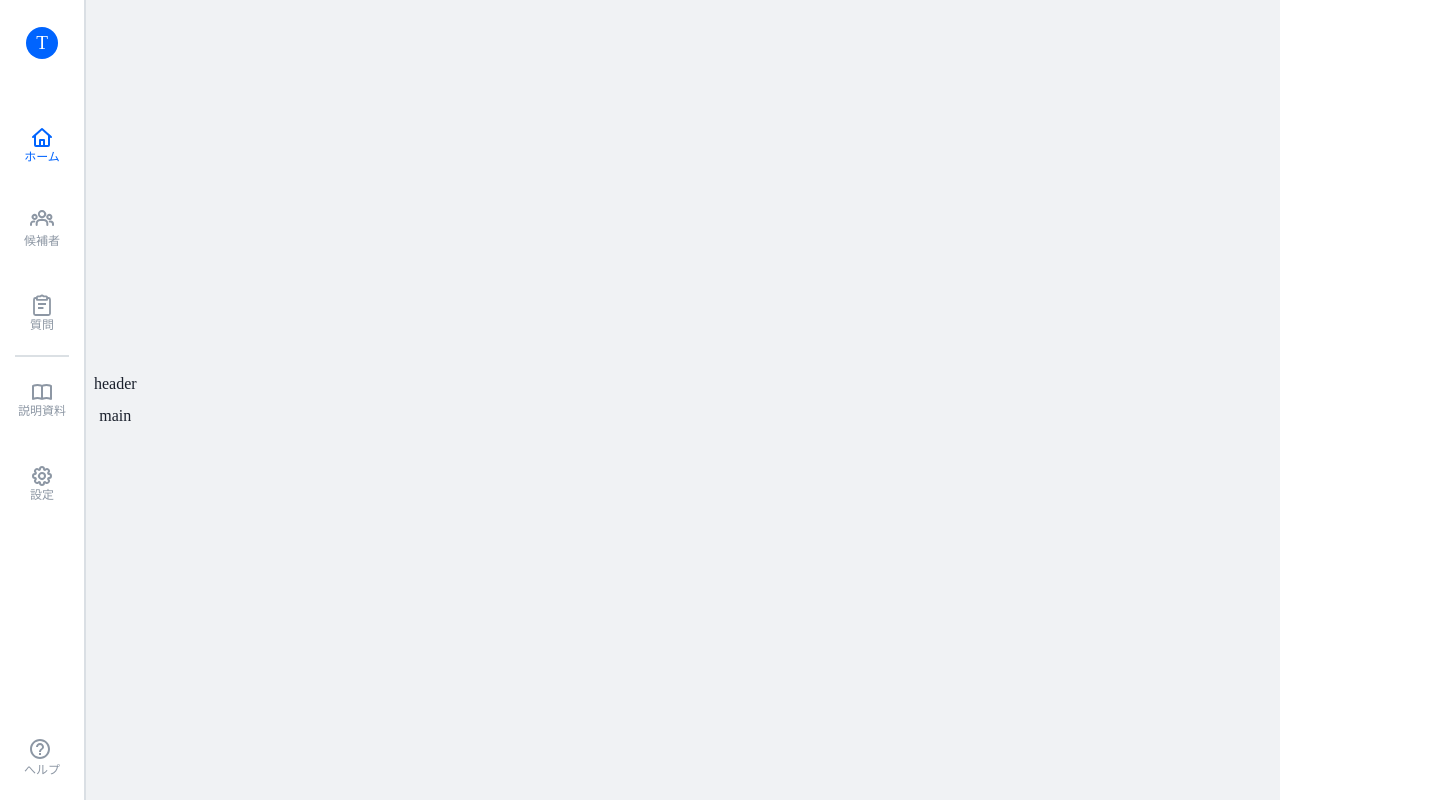
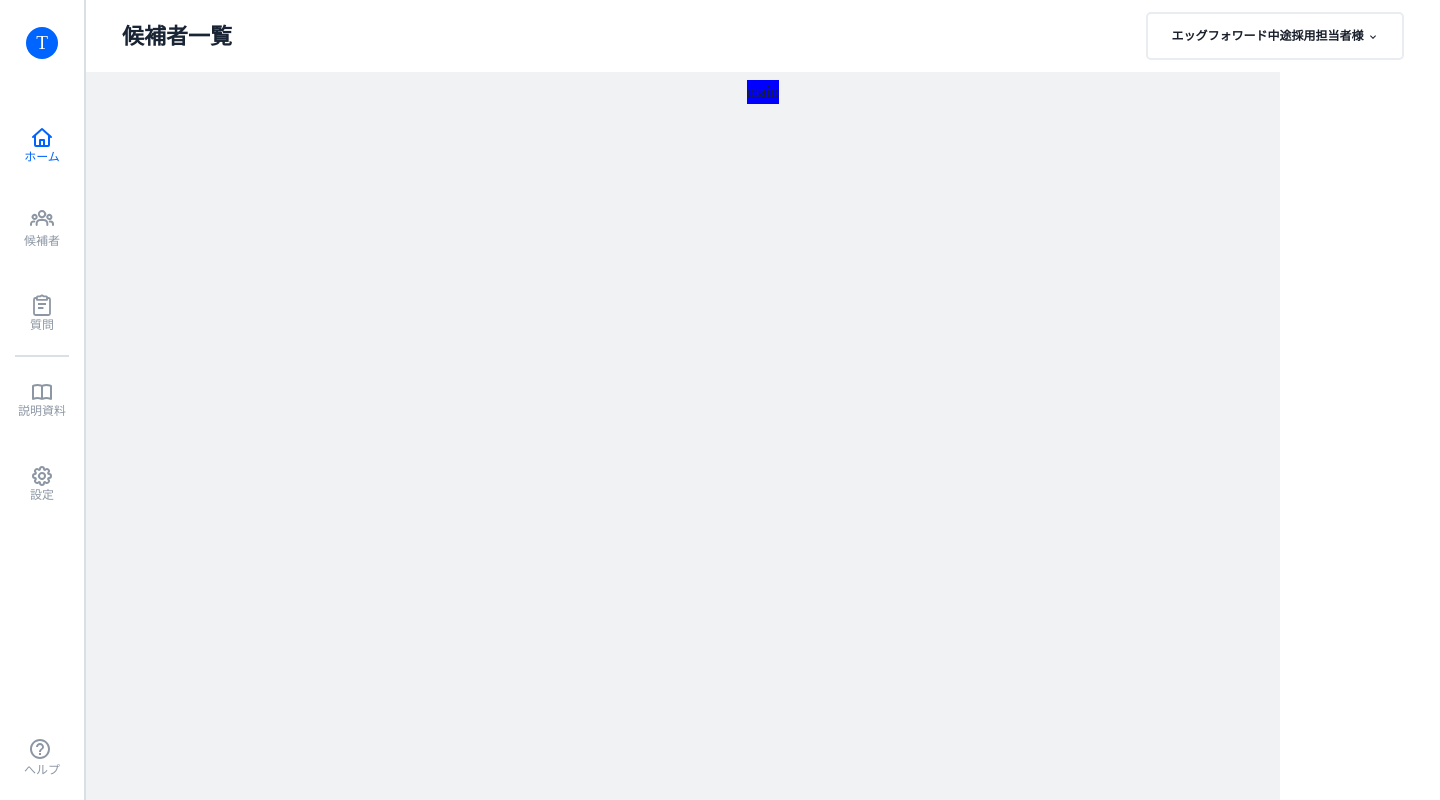
Before and after one commit to tangxife/react.ts.void, a React (Create React App) app: page / in a window 1280 px wide. Shown: the whole page, 1440 px wide, since content can reach past the window. Built offline with nearby package versions, Linux system fonts and the light colour scheme.

Commit message:
add header component

```diff
--- a/src/components/Header.tsx
+++ b/src/components/Header.tsx
@@ -1,10 +1,71 @@
 import React from "react"
+import { Box, Flex, Menu, MenuButton, MenuItem, MenuList, Spacer } from "@chakra-ui/react"
+import { ChevronDownIcon } from "@chakra-ui/icons"
+import Text from "./Text"
 
-const Header: React.FC = () => {
+import theme from "src/theme/theme"
+
+type MenuItemType = {
+  key: string
+  menuTitle: string
+}
+
+interface PropsType {
+  title?: string
+  userName: string
+  menuItems?: MenuItemType[]
+  onMenuSelect?: (key: string) => void
+}
+
+const Header: React.FC<PropsType> = ({ title, userName, menuItems, onMenuSelect }) => {
+  const handleMenuSelect = (key: string) => {
+    if (onMenuSelect) {
+      onMenuSelect(key)
+    } else {
+      console.log("men clicked!")
+    }
+  }
+
   return (
-    <>
-      <div>header</div>
-    </>
+    <Flex w="1354px" h="72px" bg={theme.Color.Bg.bg_01} alignItems="center">
+      {title && (
+        <Box marginLeft="36px">
+          <Text fontStyle="h3">{title}</Text>
+        </Box>
+      )}
+      <Spacer />
+      <Menu>
+        <MenuButton
+          width="258px"
+          height="48px"
+          marginRight="36px"
+          border={theme.Border.border_01}
+          borderRadius="5px"
+          fontFamily="Poppins"
+          fontStyle="normal"
+          fontWeight="700"
+          transition="all 0.2s"
+          fontSize="12px"
+          lineHeight="18px"
+          textAlign="center"
+          bg={theme.Color.Bg.bg_01}
+          _focus={{ boxShadow: "outline" }}
+        >
+          {userName} <ChevronDownIcon />
+        </MenuButton>
+        {menuItems && (
+          <MenuList p="4px" fontStyle="normal" fontWeight="400" fontSize="12px" lineHeight="20px">
+            {menuItems.map((menuItem) => {
+              return (
+                <MenuItem key={menuItem.key} onClick={() => handleMenuSelect(menuItem.key)}>
+                  {menuItem.menuTitle}
+                </MenuItem>
+              )
+            })}
+          </MenuList>
+        )}
+      </Menu>
+    </Flex>
   )
 }
 
--- a/src/pages/RoutesView/AppLayoutUser.tsx
+++ b/src/pages/RoutesView/AppLayoutUser.tsx
@@ -1,5 +1,5 @@
 import React, { useState } from "react"
-import { Box, HStack, VStack } from "@chakra-ui/react"
+import { Box, Flex, VStack } from "@chakra-ui/react"
 
 import SideBar from "src/components/SideBar"
 import Header from "src/components/Header"
@@ -8,15 +8,13 @@ const AppLayoutUser: React.FC = () => {
   const [selectedTab, setSelectedTab] = useState<string>("home")
 
   return (
-    <>
-      <HStack>
-        <SideBar selectedTab={selectedTab} onSelect={setSelectedTab} />
-        <VStack>
-          <Header />
-          <Box>main</Box>
-        </VStack>
-      </HStack>
-    </>
+    <Flex>
+      <SideBar selectedTab={selectedTab} onSelect={setSelectedTab} />
+      <VStack mt="0px" justify="start">
+        <Header title="候補者一覧" userName="エッグフォワード中途採用担当者様" />
+        <Box bg="blue">main</Box>
+      </VStack>
+    </Flex>
   )
 }
 
--- a/src/theme/theme.ts
+++ b/src/theme/theme.ts
@@ -41,6 +41,9 @@ const theme = {
       BK10: "#E9ECF0",
       BK5: "#F3F5F7"
     }
+  },
+  Border: {
+    border_01: "2px solid #E9ECF0"
   }
 }
 
```
